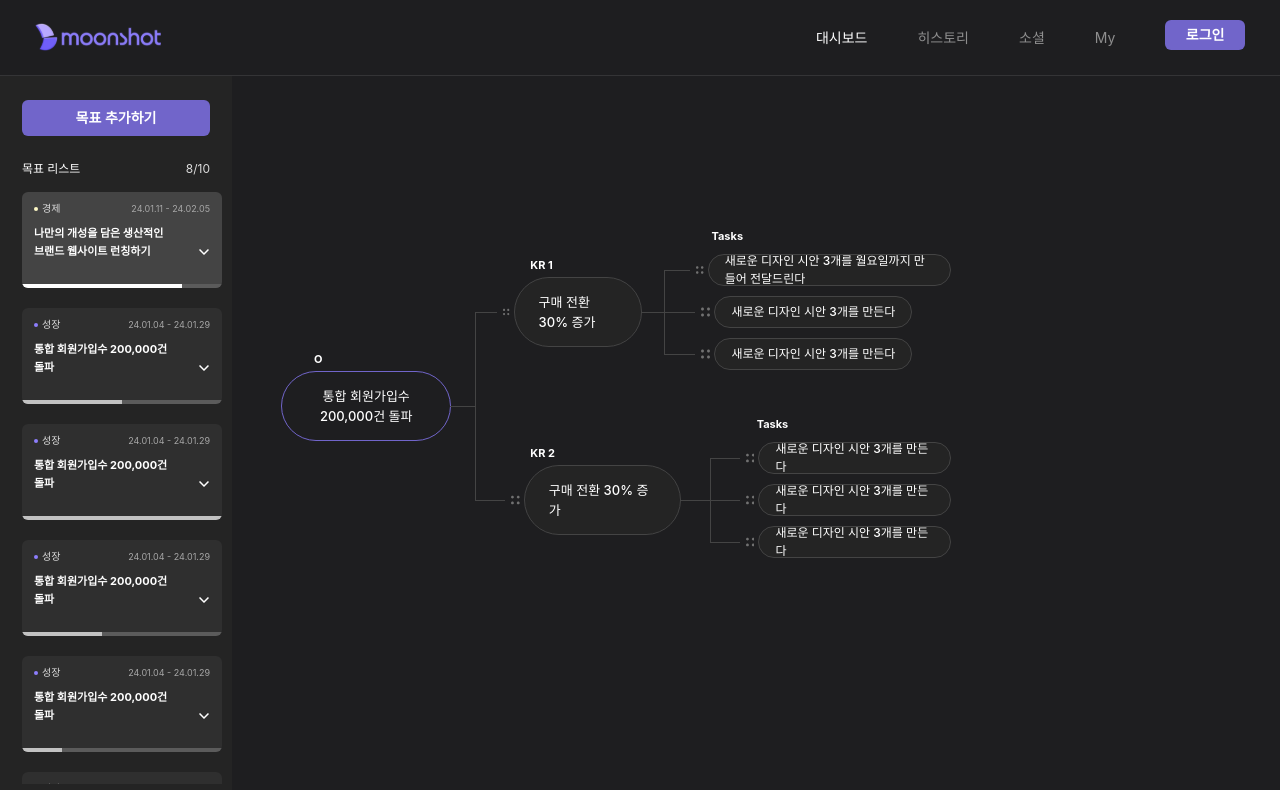
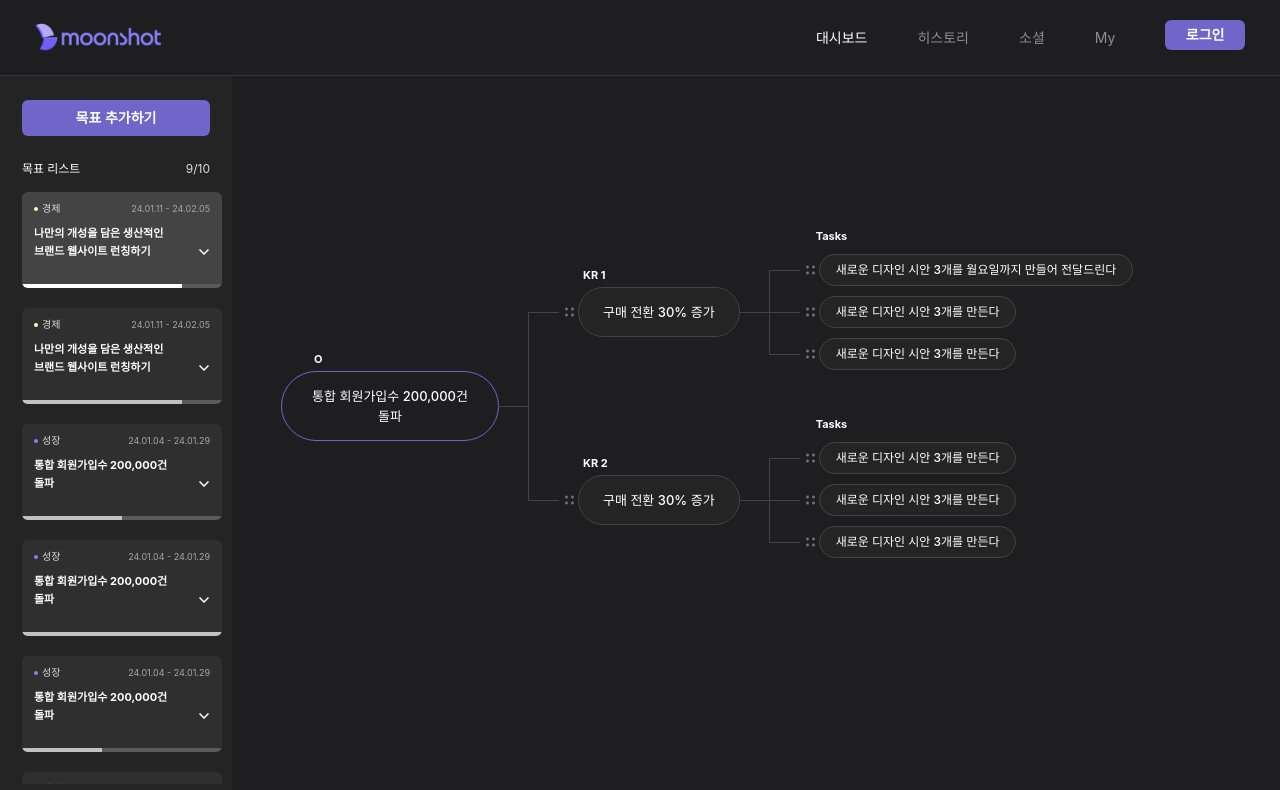
Before and after one commit to MOONSHOT-Team/MOONSHOT-CLIENT, a React (Vite) app: page /dashboard in a window 1280 px wide. Shown: the top 790 px of the page. Built offline with nearby package versions, Linux system fonts and the light colour scheme; a web font is replaced by a local one; what emotion-normalize would draw is missing.

Commit message:
feat: 드롭다운 인덱스 추출

```diff
--- a/src/MainDashBoard/components/mainDashBoardDrawer/GoalItem.tsx
+++ b/src/MainDashBoard/components/mainDashBoardDrawer/GoalItem.tsx
@@ -23,6 +23,7 @@ const GoalItem: React.FC<IobjListTypes> = ({
 }) => {
   const [isDetailOpen, setIsDetailOpen] = useState(false);
   const ref = useRef<HTMLLIElement>(null);
+  const [initialDragIndex, setInitialDragIndex] = useState<number | null>(null);
 
   const handleOnClickIcon = (event: React.MouseEvent) => {
     setIsDetailOpen(!isDetailOpen);
@@ -33,14 +34,19 @@ const GoalItem: React.FC<IobjListTypes> = ({
     onClickGoal?.(id);
   };
 
-  const color = GOAL_CATEGORY.find((item) => item.category === category)?.color;
+  const color = GOAL_CATEGORY.find((cate) => cate.category === category)?.color;
 
   const [{ isDragging }, drag] = useDrag({
     type: ItemTypes.GOAL,
     item: { id, index },
-    collect: (monitor) => ({
-      isDragging: monitor.isDragging(),
-    }),
+    collect: (monitor) => {
+      if (monitor.isDragging() && initialDragIndex === null) {
+        setInitialDragIndex(index); // 드래그 시작 시 인덱스 저장
+      }
+      return {
+        isDragging: monitor.isDragging(),
+      };
+    },
   });
 
   const [, drop] = useDrop({
@@ -59,6 +65,10 @@ const GoalItem: React.FC<IobjListTypes> = ({
       moveGoal?.(dragIndex, hoverIndex);
 
       item.index = hoverIndex;
+    },
+    drop(item: { index: number }) {
+      //목표리스트 dnd 서버통신
+      console.log(`Initial item idex : ${initialDragIndex} Dropped item index: ${item.index}`);
     },
   });
 
--- a/src/MainDashBoard/components/mainDashBoardDrawer/MainDashBoardDrawer.tsx
+++ b/src/MainDashBoard/components/mainDashBoardDrawer/MainDashBoardDrawer.tsx
@@ -41,7 +41,13 @@ const MainDashBoardDrawer = ({ objList, onChangeCurrentGoalId }: IDrawerProps) =
   return (
     <StContainer>
       <div>
-        <StAddGoalBtn type="button">목표 추가하기</StAddGoalBtn>
+        <StAddGoalBtn
+          type="button"
+          isAble={objList.length < 10}
+          disabled={objList.length < 10 ? false : true}
+        >
+          목표 추가하기
+        </StAddGoalBtn>
       </div>
       <div css={{ height: 'calc(100% - 10rem)', display: 'flex', flexDirection: 'column' }}>
         <div css={goalListHeader}>
@@ -79,15 +85,17 @@ const StContainer = styled.aside`
   background-color: ${({ theme }) => theme.colors.gray_600};
 `;
 
-const StAddGoalBtn = styled.button`
+const StAddGoalBtn = styled.button<{ isAble: boolean }>`
   width: 18.8rem;
   height: 3.6rem;
   margin: 2.4rem 2.2rem;
-  color: ${({ theme }) => theme.colors.gray_000};
+  ${({ theme, isAble }) => css`
+    color: ${isAble ? theme.colors.gray_000 : theme.colors.gray_200};
+    background-color: ${isAble ? theme.colors.main_darkpurple : theme.colors.gray_500};
+  `}
 
   ${({ theme }) => theme.fonts.btn_14_semibold};
 
-  background-color: ${({ theme }) => theme.colors.main_darkpurple};
   border-radius: 6px;
 `;
 
--- a/src/MainDashBoard/constants/GOAL_DATA.ts
+++ b/src/MainDashBoard/constants/GOAL_DATA.ts
@@ -4,6 +4,15 @@ export const GOAL_DATA: IgoalItemTypes = {
   objList: [
     {
       id: 7,
+      title: '나만의 개성을 담은 생산적인 브랜드 웹사이트 런칭하기',
+      content:
+        '매력적이고 생산적인 브랜드를 만든다. 매력적이고 생산적인 브랜드를 만든다. 매력적이고 생산적인 브랜드를 만든다. 매력적이고 생산적인 브랜드를 만든다. 브랜드를 만든다.  만든다.',
+      category: '경제',
+      date: '24.01.11 - 24.02.05',
+      progress: 80,
+    },
+    {
+      id: 121,
       title: '나만의 개성을 담은 생산적인 브랜드 웹사이트 런칭하기',
       content:
         '매력적이고 생산적인 브랜드를 만든다. 매력적이고 생산적인 브랜드를 만든다. 매력적이고 생산적인 브랜드를 만든다. 매력적이고 생산적인 브랜드를 만든다. 브랜드를 만든다.  만든다.',
--- a/src/common/components/OkrTree/Template/OkrTreeTemplate.tsx
+++ b/src/common/components/OkrTree/Template/OkrTreeTemplate.tsx
@@ -28,6 +28,7 @@ const StOkrTreeContainer = styled.div`
   display: flex;
   align-items: center;
   justify-content: flex-start;
+  min-width: 90rem;
   padding-top: 1.2rem;
 `;
 
```
